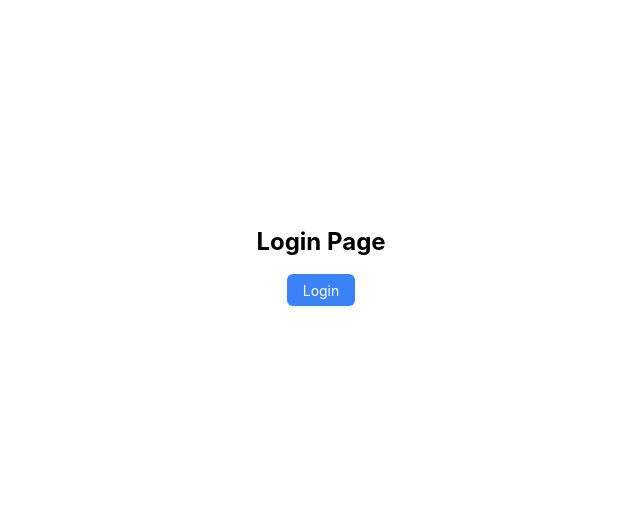
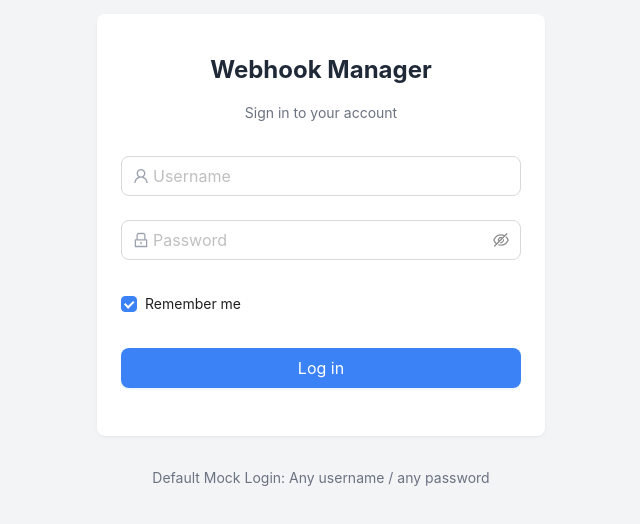
Before and after one commit to wywkwsw/webhook_mange, a React (Vite) app in the folder packages/frontend/: page /login in a window 1280 px wide. Shown: the part 142-666 px from the top of the page, without its empty margins (319-959 px from the left). Built offline with nearby package versions, Linux system fonts and the light colour scheme.

Commit message:
[FE-070] 实现登录页面

```diff
--- a/packages/frontend/src/pages/Login.tsx
+++ b/packages/frontend/src/pages/Login.tsx
@@ -1,10 +1,85 @@
-import { Button } from "antd";
+import { Button, Checkbox, Form, Input, Card, message } from "antd";
+import { UserOutlined, LockOutlined } from "@ant-design/icons";
+import { useNavigate } from "react-router-dom";
+import { useAuthStore } from "../store/authStore";
+import { useState } from "react";
+import type { LoginDto } from "../types/auth";
 
 const Login = () => {
+  const navigate = useNavigate();
+  const login = useAuthStore((state) => state.login);
+  const [loading, setLoading] = useState(false);
+
+  const onFinish = async (values: LoginDto) => {
+    setLoading(true);
+    try {
+      await login(values);
+      message.success("Login successful");
+      navigate("/");
+    } catch {
+      message.error("Login failed");
+    } finally {
+      setLoading(false);
+    }
+  };
+
   return (
-    <div className="flex flex-col items-center justify-center min-h-screen">
-      <h1 className="text-2xl font-bold mb-4">Login Page</h1>
-      <Button type="primary">Login</Button>
+    <div className="flex flex-col items-center justify-center min-h-screen bg-gray-100">
+      <Card className="w-full max-w-md shadow-lg" bordered={false}>
+        <div className="text-center mb-8">
+          <h1 className="text-2xl font-bold text-gray-800">Webhook Manager</h1>
+          <p className="text-gray-500 mt-2">Sign in to your account</p>
+        </div>
+
+        <Form
+          name="login"
+          initialValues={{ remember: true }}
+          onFinish={onFinish}
+          layout="vertical"
+          size="large"
+        >
+          <Form.Item
+            name="username"
+            rules={[{ required: true, message: "Please input your Username!" }]}
+          >
+            <Input
+              prefix={<UserOutlined className="text-gray-400" />}
+              placeholder="Username"
+            />
+          </Form.Item>
+
+          <Form.Item
+            name="password"
+            rules={[{ required: true, message: "Please input your Password!" }]}
+          >
+            <Input.Password
+              prefix={<LockOutlined className="text-gray-400" />}
+              placeholder="Password"
+            />
+          </Form.Item>
+
+          <Form.Item>
+            <Form.Item name="remember" valuePropName="checked" noStyle>
+              <Checkbox>Remember me</Checkbox>
+            </Form.Item>
+          </Form.Item>
+
+          <Form.Item>
+            <Button
+              type="primary"
+              htmlType="submit"
+              className="w-full"
+              loading={loading}
+            >
+              Log in
+            </Button>
+          </Form.Item>
+        </Form>
+      </Card>
+
+      <p className="mt-8 text-gray-500 text-sm">
+        Default Mock Login: Any username / any password
+      </p>
     </div>
   );
 };
```
Also changed, not shown: 1 other file (tests, documents, lock files or other folders).
